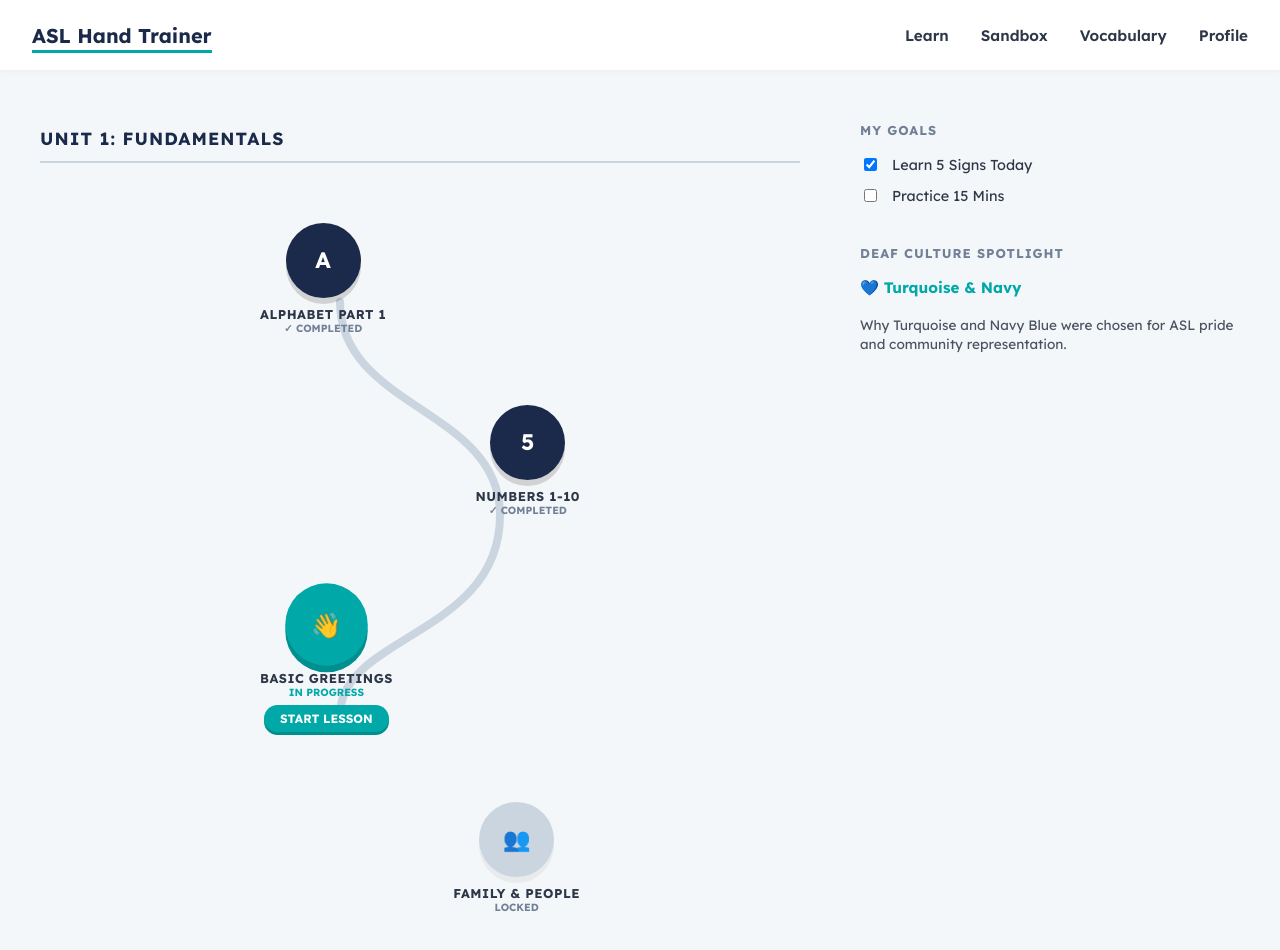
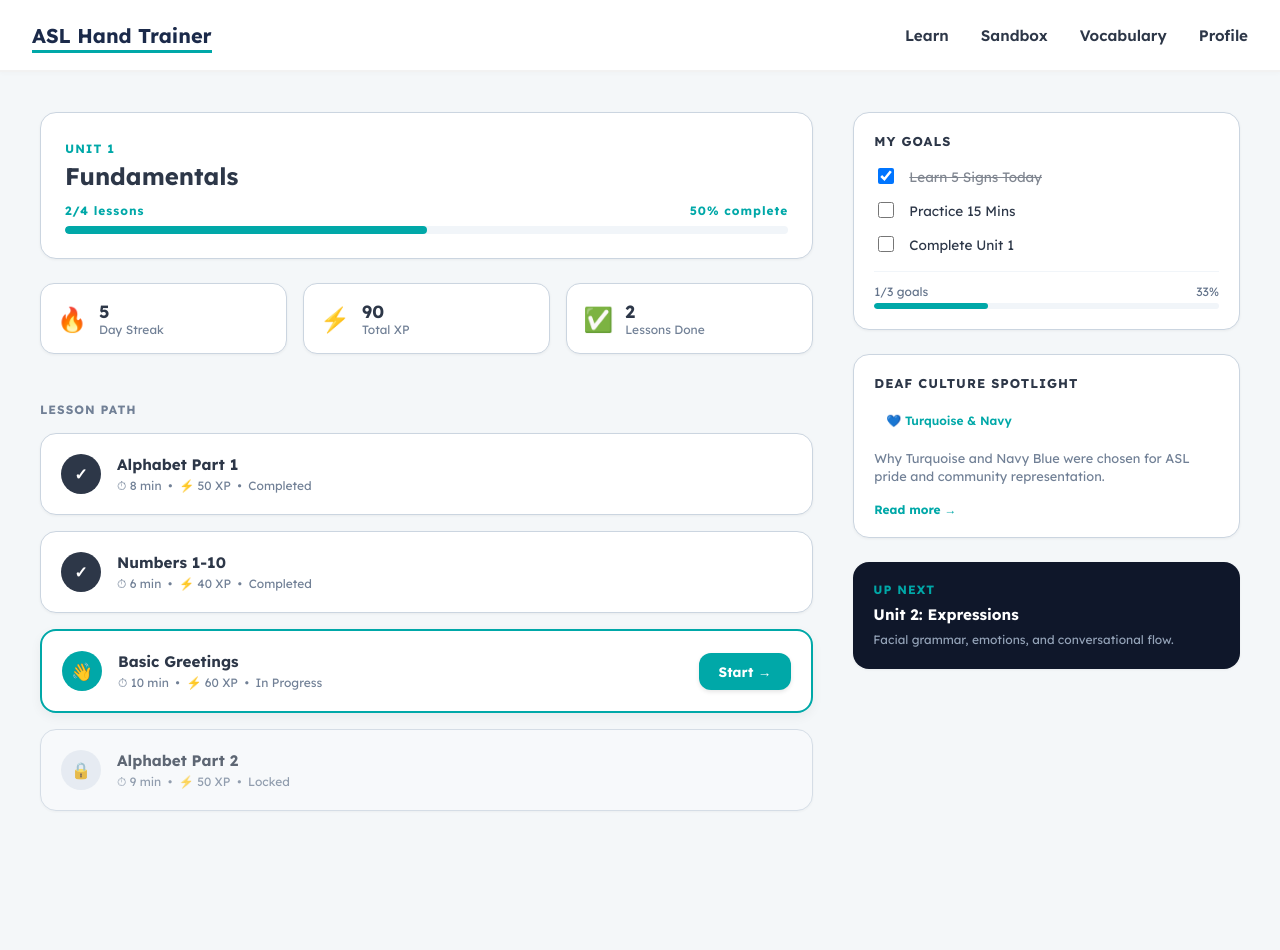
Before and after one commit to thisisemily73/ASL-Trainer, a React (Vite) app: page / in a window 1280 px wide. Shown: the top 950 px of the page. After the commit the page ends 851 px from the top, so only its background shows below. Built offline with nearby package versions, Linux system fonts and the light colour scheme.

Commit message:
recent updates to sandbox (misc.)

```diff
--- a/src/components/CameraBox.jsx
+++ b/src/components/CameraBox.jsx
@@ -1,6 +1,6 @@
 import React, { useRef, useEffect, useState } from 'react';
 import { HandLandmarker, PoseLandmarker, FilesetResolver } from '@mediapipe/tasks-vision';
-import * as alphabetRecognizers from '../utils/signRecognizers/alphabetRecognizer';
+// import * as alphabetRecognizers from '../utils/signRecognizers/alphabetRecognizer';
 
 import { detectSign } from '../utils/signDetector/detectSign';
 
--- a/src/pages/Learn.jsx
+++ b/src/pages/Learn.jsx
@@ -2,7 +2,6 @@ import React, { useState } from 'react';
 
 function Learn() {
   const [activeLesson, setActiveLesson] = useState(null);
-
   const [currentStep, setCurrentStep] = useState('quiz');
   const [selectedAnswer, setSelectedAnswer] = useState(null);
   const [isCorrect, setIsCorrect] = useState(false);
@@ -32,7 +31,7 @@ function Learn() {
         <div className="flex justify-between items-center mb-6">
           <button
             onClick={() => { setActiveLesson(null); setCurrentStep('quiz'); setSelectedAnswer(null); }}
-            className="text-sm text-indigo-400 hover:underline"
+            className="text-sm text-indigo-400 hover:underline cursor-pointer"
           >
             ← Exit Lesson
           </button>
@@ -61,7 +60,7 @@ function Learn() {
                   <button
                     key={index}
                     onClick={() => handleOptionClick(option)}
-                    className={`p-4 rounded-xl font-semibold border transition-all duration-200 text-center ${btnStyle}`}
+                    className={`p-4 rounded-xl font-semibold border transition-all duration-200 text-center cursor-pointer ${btnStyle}`}
                   >
                     {option}
                   </button>
@@ -87,72 +86,153 @@ function Learn() {
 
   return (
     <div className="page learn-content-grid">
+      {/* Main Lesson Content */}
       <main className="path-main-immersive">
-        <div className="unit-banner">
-          <h2>UNIT 1: FUNDAMENTALS</h2>
+
+        {/* Unit Banner Card */}
+        <div className="unit-banner-card">
+          <span>UNIT 1</span>
+          <h2>Fundamentals</h2>
+          <div className="flex justify-between items-center text-xs text-slate-500 mb-2" style={{ display: 'flex', justifyContent: 'space-between', fontSize: '0.8rem', color: '#64748b', marginBottom: '8px' }}>
+            <span>2/4 lessons</span>
+            <span>50% complete</span>
+          </div>
+          <div style={{ width: '100%', background: '#f1f5f9', height: '8px', borderRadius: '4px', overflow: 'hidden' }}>
+            <div style={{ background: 'var(--accent)', height: '100%', width: '50%', borderRadius: '4px' }}></div>
+          </div>
         </div>
 
-        <div className="path-container">
-          <svg className="path-svg" viewBox="0 0 300 500" fill="none" xmlns="http://www.w3.org/2000/svg">
-            <path
-              d="M 90 50 C 90 130, 210 130, 210 210 C 210 300, 90 300, 90 360"
-              stroke="var(--border-color, #CBD5E1)"
-              strokeWidth="6"
-              strokeLinecap="round"
-            />
-          </svg>
-
-          <div className="path-nodes">
-            <div className="node-wrapper node-left completed">
-              <div className="node-circle">A</div>
-              <span className="node-label">ALPHABET PART 1</span>
-              <span className="node-status">✓ COMPLETED</span>
+        {/* Metrics Row */}
+        <div className="metrics-row" style={{ display: 'grid', gridTemplateColumns: 'repeat(3, 1fr)', gap: '16px' }}>
+          <div className="metric-card">
+            <span className="metric-icon">🔥</span>
+            <div>
+              <div className="metric-value">5</div>
+              <div className="metric-label">Day Streak</div>
+            </div>
+          </div>
+          <div className="metric-card">
+            <span className="metric-icon">⚡</span>
+            <div>
+              <div className="metric-value">90</div>
+              <div className="metric-label">Total XP</div>
+            </div>
+          </div>
+          <div className="metric-card">
+            <span className="metric-icon">✅</span>
+            <div>
+              <div className="metric-value">2</div>
+              <div className="metric-label">Lessons Done</div>
+            </div>
+          </div>
         </div>
 
-            <div className="node-wrapper node-right completed">
-              <div className="node-circle">5</div>
-              <span className="node-label">NUMBERS 1-10</span>
-              <span className="node-status">✓ COMPLETED</span>
+        {/* Vertical Lesson Path Cards */}
+        <div className="lesson-path-list" style={{ display: 'flex', flexDirection: 'column', gap: '16px', marginTop: '24px' }}>
+          <h3>LESSON PATH</h3>
+
+          {/* Completed Lesson 1 */}
+          <div className="lesson-card">
+            <div className="lesson-card-left">
+              <div className="lesson-icon">✓</div>
+              <div className="lesson-info">
+                <h4>Alphabet Part 1</h4>
+                <p>⏱ 8 min &nbsp;•&nbsp; ⚡ 50 XP &nbsp;•&nbsp; Completed</p>
+              </div>
+            </div>
           </div>
 
-            <div className="node-wrapper node-left active">
-              <div className="node-circle active-circle">👋</div>
-              <span className="node-label">BASIC GREETINGS</span>
-              <span className="node-status active-text">IN PROGRESS</span>
+          {/* Completed Lesson 2 */}
+          <div className="lesson-card">
+            <div className="lesson-card-left">
+              <div className="lesson-icon">✓</div>
+              <div className="lesson-info">
+                <h4>Numbers 1-10</h4>
+                <p>⏱ 6 min &nbsp;•&nbsp; ⚡ 40 XP &nbsp;•&nbsp; Completed</p>
+              </div>
+            </div>
+          </div>
+
+          {/* Active Lesson */}
+          <div className="lesson-card active-lesson">
+            <div className="lesson-card-left">
+              <div className="lesson-icon active-icon">👋</div>
+              <div className="lesson-info">
+                <h4>Basic Greetings</h4>
+                <p>⏱ 10 min &nbsp;•&nbsp; ⚡ 60 XP &nbsp;•&nbsp; In Progress</p>
+              </div>
+            </div>
             <button
               onClick={() => setActiveLesson("greetings")}
-                className="start-btn cursor-pointer"
+              className="start-btn"
             >
-                START LESSON
+              Start →
             </button>
           </div>
 
-            <div className="node-wrapper node-right locked">
-              <div className="node-circle">👥</div>
-              <span className="node-label">FAMILY & PEOPLE</span>
-              <span className="node-status">LOCKED</span>
+          {/* Locked Lesson */}
+          <div className="lesson-card locked-lesson">
+            <div className="lesson-card-left">
+              <div className="lesson-icon locked-icon">🔒</div>
+              <div className="lesson-info">
+                <h4>Alphabet Part 2</h4>
+                <p>⏱ 9 min &nbsp;•&nbsp; ⚡ 50 XP &nbsp;•&nbsp; Locked</p>
               </div>
             </div>
           </div>
+        </div>
+
       </main>
 
+      {/* Sidebar */}
       <aside className="learn-sidebar-minimal">
-        <div className="sidebar-group">
+        {/* Goals Group */}
+        <div className="sidebar-card">
           <h3>MY GOALS</h3>
-          <label className="goal-item checked">
-            <input type="checkbox" defaultChecked /> Learn 5 Signs Today
+          <div style={{ display: 'flex', flexDirection: 'column', gap: '12px' }}>
+            <label className="goal-item">
+              <input type="checkbox" defaultChecked style={{ width: '16px', height: '16px' }} />
+              <span style={{ textDecoration: 'line-through', opacity: 0.6 }}>Learn 5 Signs Today</span>
             </label>
             <label className="goal-item">
-            <input type="checkbox" /> Practice 15 Mins
+              <input type="checkbox" style={{ width: '16px', height: '16px' }} />
+              <span>Practice 15 Mins</span>
+            </label>
+            <label className="goal-item">
+              <input type="checkbox" style={{ width: '16px', height: '16px' }} />
+              <span>Complete Unit 1</span>
             </label>
           </div>
+          <div style={{ borderTop: '1px solid #f1f5f9', paddingTop: '12px' }}>
+            <div style={{ display: 'flex', justifyContent: 'space-between', fontSize: '0.75rem', color: '#64748b', marginBottom: '4px' }}>
+              <span>1/3 goals</span>
+              <span>33%</span>
+            </div>
+            <div style={{ width: '100%', background: '#f1f5f9', height: '6px', borderRadius: '3px', overflow: 'hidden' }}>
+              <div style={{ background: 'var(--accent)', height: '100%', width: '33%', borderRadius: '3px' }}></div>
+            </div>
+          </div>
+        </div>
 
-        <div className="sidebar-group culture-spotlight-minimal">
+        {/* Culture Spotlight */}
+        <div className="sidebar-card">
           <h3>DEAF CULTURE SPOTLIGHT</h3>
-          <div className="culture-banner-text">
-            <span>💙 Turquoise & Navy</span>
+          <div className="culture-tag">
+            💙 Turquoise & Navy
           </div>
-          <p>Why Turquoise and Navy Blue were chosen for ASL pride and community representation.</p>
+          <p>
+            Why Turquoise and Navy Blue were chosen for ASL pride and community representation.
+          </p>
+          <a href="#read" style={{ fontSize: '0.75rem', fontWeight: 'bold', color: 'var(--accent)', textDecoration: 'none' }}>Read more →</a>
+        </div>
+
+        {/* Up Next Card */}
+        <div className="sidebar-card-dark">
+          <span>UP NEXT</span>
+          <h4>Unit 2: Expressions</h4>
+          <p>
+            Facial grammar, emotions, and conversational flow.
+          </p>
         </div>
       </aside>
     </div>
--- a/src/styles/pages/Learn.css
+++ b/src/styles/pages/Learn.css
@@ -1,7 +1,7 @@
 .learn-content-grid {
   display: grid;
   grid-template-columns: 2fr 1fr;
-  gap: 60px;
+  gap: 40px;
   max-width: 1200px;
   margin: 0 auto;
   padding: 40px 20px;
@@ -11,183 +11,243 @@
   background: transparent;
   padding: 0;
   box-shadow: none;
+  display: flex;
+  flex-direction: column;
+  gap: 24px;
 }
 
-.unit-banner h2 {
-  color: var(--primary);
-  font-size: 1.1rem;
-  letter-spacing: 1px;
-  border-bottom: 2px solid var(--border-color);
-  padding-bottom: 12px;
-  margin-bottom: 30px;
+/* Unit Banner Card */
+.unit-banner-card {
+  background: #ffffff;
+  padding: 24px;
+  border-radius: 16px;
+  box-shadow: 0 1px 3px rgba(0, 0, 0, 0.05);
+  border: 1px solid var(--border-color, #e2e8f0);
 }
 
-.path-container {
-  position: relative;
-  width: 100%;
-  max-width: 400px;
-  margin: 0 auto;
+.unit-banner-card span {
+  font-size: 0.75rem;
+  font-weight: bold;
+  color: var(--accent);
+  letter-spacing: 1px;
+}
+
+.unit-banner-card h2 {
+  color: var(--text, #1e293b);
+  font-size: 1.5rem;
+  font-weight: 800;
+  margin: 4px 0 12px 0;
+}
+
+/* Metrics Grid Row */
+.metrics-row {
+  display: grid;
+  grid-template-columns: repeat(3, 1fr);
+  gap: 16px;
+}
+
+.metric-card {
+  background: #ffffff;
+  padding: 16px;
+  border-radius: 14px;
+  box-shadow: 0 1px 3px rgba(0, 0, 0, 0.05);
+  border: 1px solid var(--border-color, #e2e8f0);
+  display: flex;
+  align-items: center;
+  gap: 12px;
+}
+
+.metric-icon {
+  font-size: 1.5rem;
+}
+
+.metric-value {
+  font-size: 1.1rem;
+  font-weight: bold;
+  color: var(--text, #1e293b);
+}
+
+.metric-label {
+  font-size: 0.75rem;
+  color: var(--muted-text, #64748b);
+}
+
+/* Vertical Lesson List */
+.lesson-path-list {
   display: flex;
   flex-direction: column;
-  align-items: center;
+  gap: 16px;
 }
 
-.path-svg {
-  position: absolute;
-  top: 0;
-  left: 0;
-  width: 100%;
-  height: 100%;
-  z-index: 1;
-  pointer-events: none;
+.lesson-path-list h3 {
+  font-size: 0.75rem;
+  font-weight: bold;
+  color: var(--muted-text, #64748b);
+  letter-spacing: 1px;
+  margin: 0;
 }
 
-.path-nodes {
-  position: relative;
-  z-index: 2;
+.lesson-card {
+  background: #ffffff;
+  padding: 20px;
+  border-radius: 16px;
+  box-shadow: 0 1px 3px rgba(0, 0, 0, 0.05);
+  border: 1px solid var(--border-color, #e2e8f0);
   display: flex;
-  flex-direction: column;
-  gap: 70px; /* Space between nodes */
-  width: 100%;
   align-items: center;
-  padding: 30px 0;
+  justify-content: space-between;
+  transition: all 0.2s ease;
 }
 
-.node-left {
-  align-self: flex-start;
-  margin-left: 40px;
+.lesson-card.active-lesson {
+  border: 2px solid var(--accent);
+  box-shadow: 0 4px 12px rgba(0, 0, 0, 0.05);
 }
 
-.node-right {
-  align-self: flex-end;
-  margin-right: 40px;
+.lesson-card.locked-lesson {
+  background: #f8fafc;
+  opacity: 0.75;
 }
 
-.node-wrapper {
+.lesson-card-left {
   display: flex;
-  flex-direction: column;
   align-items: center;
-  position: relative;
-  transition: transform 0.3s ease;
+  gap: 16px;
 }
 
-.node-circle {
-  width: 75px;
-  height: 75px;
+.lesson-icon {
+  width: 40px;
+  height: 40px;
   border-radius: 50%;
-  background: var(--primary);
-  color: var(--container);
+  background: var(--text, #1e293b);
+  color: #ffffff;
   display: flex;
   align-items: center;
   justify-content: center;
-  font-size: 1.4rem;
   font-weight: bold;
-  box-shadow: 0 6px 0 rgba(0,0,0,0.15);
-  cursor: pointer;
-  transition: transform 0.1s ease;
 }
 
-.node-wrapper.completed .node-circle {
-  background: var(--primary);
+.lesson-icon.active-icon {
+  background: var(--accent);
+  font-size: 1.1rem;
 }
 
-.node-wrapper.active .active-circle {
-  background: var(--accent); /* Turquoise */
-  box-shadow: 0 6px 0 var(--hover-accent);
-  transform: scale(1.1);
+.lesson-icon.locked-icon {
+  background: #e2e8f0;
+  color: #64748b;
 }
 
-.node-wrapper.locked .node-circle {
-  background: var(--border-color);
-  box-shadow: 0 6px 0 rgba(0,0,0,0.05);
-  color: var(--muted-text);
+.lesson-info h4 {
+  margin: 0 0 4px 0;
+  font-size: 0.95rem;
+  font-weight: bold;
+  color: var(--text, #1e293b);
 }
 
-.node-label {
-  font-size: 0.8rem;
-  font-weight: bold;
-  margin-top: 8px;
-  color: var(--text);
-  letter-spacing: 0.5px;
-  text-align: center;
-  white-space: nowrap;
-}
-
-.node-status {
-  font-size: 0.65rem;
-  font-weight: bold;
-  color: var(--muted-text);
-  text-align: center;
-}
-
-.node-status.active-text {
-  color: var(--accent);
+.lesson-info p {
+  margin: 0;
+  font-size: 0.75rem;
+  color: var(--muted-text, #64748b);
 }
 
 .start-btn {
-  margin-top: 6px;
   background-color: var(--accent);
   color: white;
   border: none;
-  padding: 6px 16px;
+  padding: 10px 20px;
   font-weight: bold;
-  font-size: 0.75rem;
-  border-radius: 20px;
+  font-size: 0.85rem;
+  border-radius: 12px;
   cursor: pointer;
-  box-shadow: 0 3px 0 var(--hover-accent);
-  transition: transform 0.1s ease;
+  box-shadow: 0 2px 4px rgba(0, 0, 0, 0.1);
+  transition: background-color 0.2s ease;
 }
 
-.start-btn:active {
-  transform: translateY(2px);
-  box-shadow: 0 1px 0 var(--hover-accent);
+.start-btn:hover {
+  background-color: var(--hover-accent);
 }
 
+/* Sidebar Styling */
 .learn-sidebar-minimal {
   display: flex;
   flex-direction: column;
-  gap: 40px;
-  padding-top: 10px;
+  gap: 24px;
 }
 
-.sidebar-group {
+.sidebar-card {
+  background: #ffffff;
+  padding: 20px;
+  border-radius: 16px;
+  box-shadow: 0 1px 3px rgba(0, 0, 0, 0.05);
+  border: 1px solid var(--border-color, #e2e8f0);
   display: flex;
   flex-direction: column;
-  gap: 12px;
+  gap: 16px;
 }
 
-.sidebar-group h3 {
+.sidebar-card h3 {
   font-size: 0.8rem;
   letter-spacing: 1px;
-  color: var(--muted-text);
-  margin: 0 0 5px 0;
+  color: var(--text, #1e293b);
+  margin: 0;
+  font-weight: bold;
 }
 
 .goal-item {
   display: flex;
   align-items: center;
   gap: 12px;
-  font-size: 0.9rem;
-  color: var(--text);
+  font-size: 0.85rem;
+  color: var(--text, #1e293b);
   cursor: pointer;
 }
 
-.culture-spotlight-minimal {
-  border-left: none;
-  padding-left: 0;
+.culture-tag {
+  display: inline-block;
+  background: rgba(var(--accent-rgb), 0.1);
+  color: var(--accent);
+  padding: 6px 12px;
+  border-radius: 8px;
+  font-size: 0.75rem;
+  font-weight: 600;
+  width: fit-content;
 }
 
-.culture-banner-text {
-  color: var(--accent);
-  font-weight: bold;
-  font-size: 0.95rem;
-  margin-bottom: 6px;
+.sidebar-card p {
+  font-size: 0.8rem;
+  color: var(--muted-text, #64748b);
+  line-height: 1.4;
+  margin: 0;
 }
 
-.culture-spotlight-minimal p {
-  font-size: 0.85rem;
-  color: var(--text);
+/* Up Next Dark Card */
+.sidebar-card-dark {
+  background: #0f172a;
+  color: #ffffff;
+  padding: 20px;
+  border-radius: 16px;
+  box-shadow: 0 1px 3px rgba(0, 0, 0, 0.05);
+  display: flex;
+  flex-direction: column;
+  gap: 8px;
+}
+
+.sidebar-card-dark span {
+  font-size: 0.75rem;
+  font-weight: bold;
+  color: var(--accent);
+  letter-spacing: 1px;
+}
+
+.sidebar-card-dark h4 {
+  font-size: 0.95rem;
+  font-weight: bold;
+  margin: 0;
+}
+
+.sidebar-card-dark p {
+  font-size: 0.75rem;
+  color: #94a3b8;
   line-height: 1.4;
   margin: 0;
-  opacity: 0.85;
 }
--- a/src/utils/signDetector/detectFingerPos.js
+++ b/src/utils/signDetector/detectFingerPos.js
@@ -1,4 +1,4 @@
-import * as signPositions from '../signRecognizers/signPositions.js';
+import * as signPositions from '../signRecognizers/staticRecognizers/signPositions.js';
 
 export const detectFingerPositions = (landmarks) => {
     // if (signPositions.isIndexUp(landmarks)) {
--- a/src/utils/signDetector/detectNumber.js
+++ b/src/utils/signDetector/detectNumber.js
@@ -1,5 +1,5 @@
 // detectNumber.js
-import { detectNumberSign } from "../signRecognizers/numberRecognizer";
+import { detectNumberSign } from "../signRecognizers/staticRecognizers/numberRecognizer";
 
 /**
  * 🚀 THE UNIVERSAL BRIDGE HOOK
--- a/src/utils/signRecognizers/alphabetRecognizer.js
+++ b/src/utils/signRecognizers/staticRecognizers/staticAlphabet.js
@@ -1,6 +1,6 @@
 // alphabetRecognizer.js
-import * as signPositions from '../signRecognizers/signPositions';
-import * as specialPositions from '../signRecognizers/specialPositions'
+import * as signPositions from './signPositions';
+import * as specialPositions from './specialPositions'
 
 /**
  * Legend:
@@ -167,7 +167,7 @@ const ALPHABET_SIGN_MATRIX = {
     }
 };
 
-export const detectAlphabetSign = (landmarks) => {
+export const detectStaticAlphabetSign = (landmarks) => {
     if (!landmarks || landmarks.length === 0) return null;
 
     // ... (Keep your live state variable bindings exactly as they are here) ...
```
Also changed, not shown: src/utils/signDetector/detectAlphabet.js (+26 -11 lines), src/utils/signRecognizers/dynamicRecognizers/dynamicAlphabet.js (added, +54 -0 lines), src/utils/signRecognizers/staticRecognizers/numberRecognizer.js (renamed from src/utils/signRecognizers/numberRecognizer.js, +31 -30 lines), src/utils/signRecognizers/staticRecognizers/signPositions.js (renamed from src/utils/signRecognizers/signPositions.js, +24 -22 lines), src/utils/signRecognizers/staticRecognizers/specialPositions.js (renamed from src/utils/signRecognizers/specialPositions.js). Lines whose indentation alone changed are shown as unchanged.
